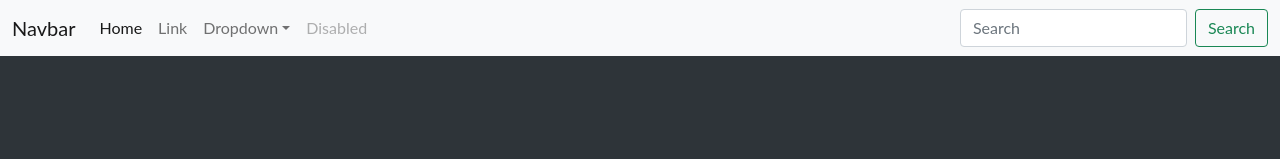
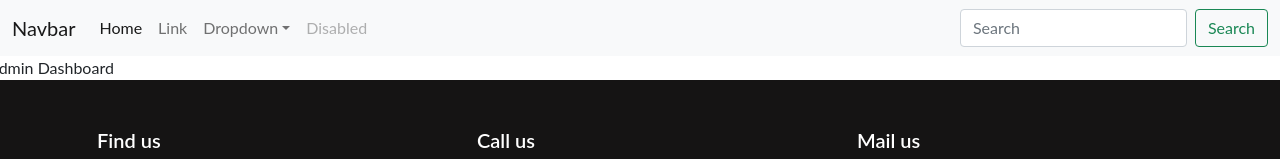
Before and after one commit to asqarrsl/CMT, a React (Vite) app in the folder frontend/: page /admin/dashboard in a window 1280 px wide. Shown: the top 159 px of the page. Built offline with nearby package versions, Linux system fonts and the light colour scheme.

Commit message:
Admin Dashboard

```diff
--- /dev/null
+++ b/frontend/src/Admin/Views/Dashboard/Dashboard.js
@@ -0,0 +1,9 @@
+import React from 'react';
+
+const Dashboard = () => {
+    return(
+        <div className="row">Admin Dashboard</div>
+    );
+}
+
+export default Dashboard
--- a/frontend/src/App.js
+++ b/frontend/src/App.js
@@ -1,10 +1,11 @@
 import React from 'react';
 import {BrowserRouter as Router, Route, Switch} from 'react-router-dom'
-import LandingPage from './Views/LandingPage/LangingPage';
-import NavBar from './Components/NavBar/Navbar'
-import Footer from './Components/Footer/Footer'
+import LandingPage from './User/Views/LandingPage/LangingPage';
+import NavBar from './User/Components/NavBar/Navbar'
+import Footer from './User/Components/Footer/Footer'
 import './App.css'
-import Payment from './Views/Payment/Payment';
+import Payment from './User/Views/Payment/Payment';
+import Dashboard from './Admin/Views/Dashboard/Dashboard';
 
 const App = (props) =>{
     return(
@@ -12,8 +13,9 @@ const App = (props) =>{
             <NavBar />
             <Router>
                 <Switch>
+                    <Route path="/payment" component={Payment} />
+                    <Route path="/admin/dashboard" component={Dashboard} />
                     <Route path="/" component={LandingPage}  />
-                    <Route path="/payment" component={Payment} />
                     {/* <Route path="/" component={LandingPage}  exact/>    */}
                 </Switch>
             </Router>
```
Also changed, not shown: frontend/src/User/Components/Footer/Footer.js (renamed from frontend/src/Components/Footer/Footer.js), frontend/src/User/Components/NavBar/Navbar.js (renamed from frontend/src/Components/NavBar/Navbar.js), frontend/src/User/Views/LandingPage/LangingPage.js (renamed from frontend/src/Views/LandingPage/LangingPage.js), frontend/src/User/Views/Payment/Payment.js (renamed from frontend/src/Views/Payment/Payment.js).
